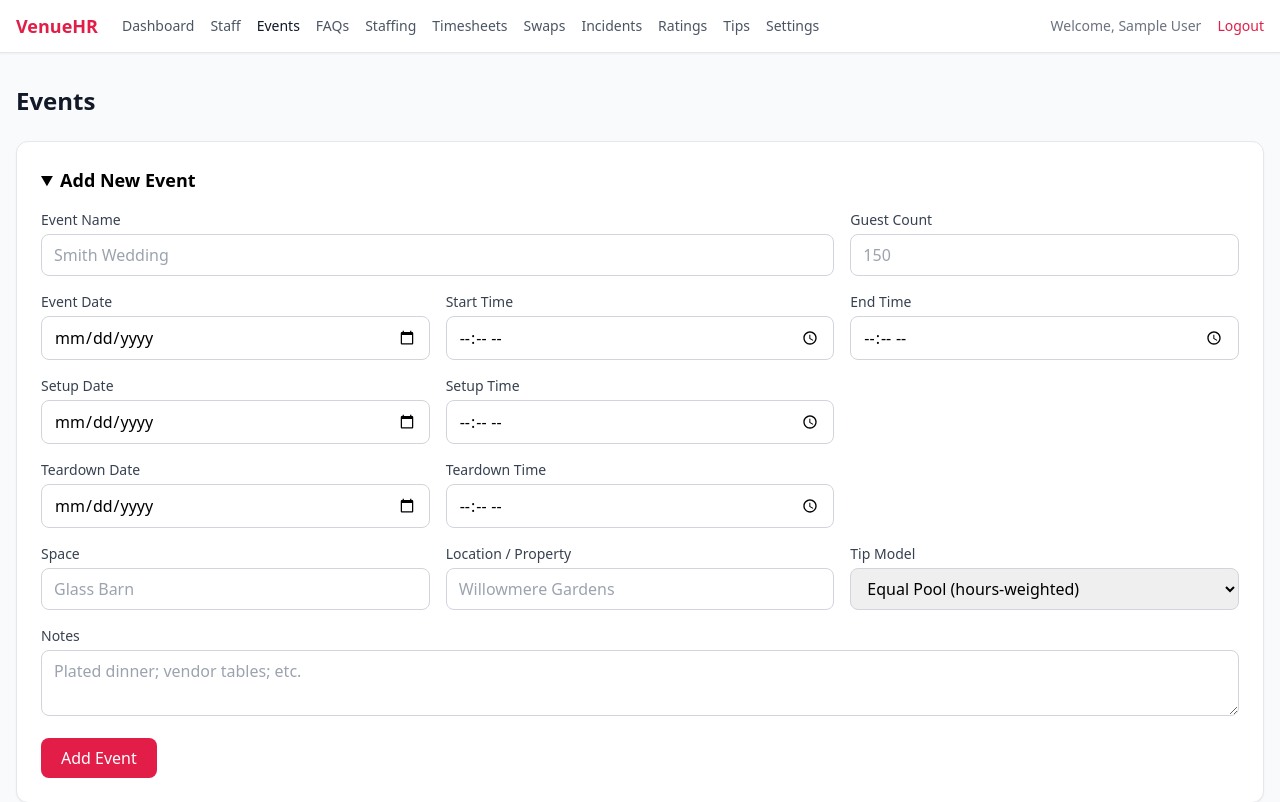
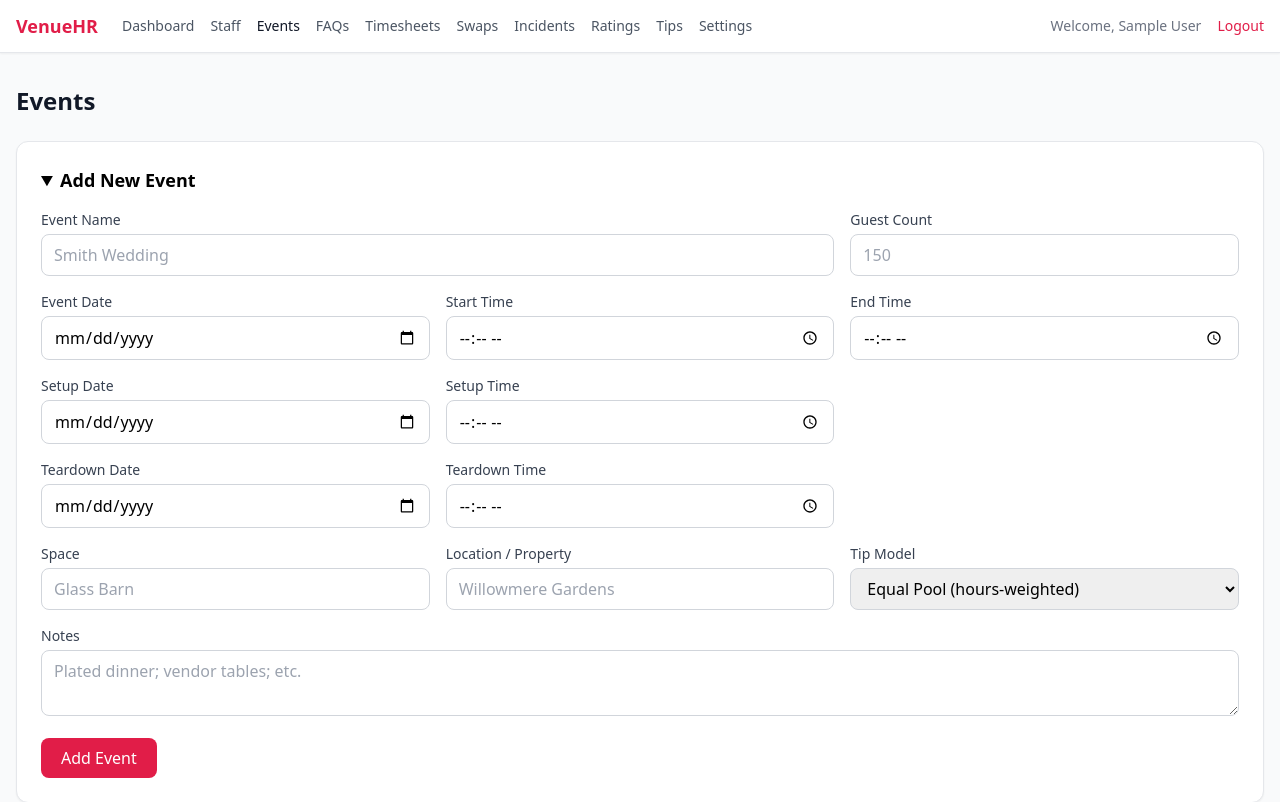
Before and after one commit to wavesurgeai-art/venuehr, a Flask app: page /admin/events in a window 1280 px wide. Shown: the top 802 px of the page. Run offline with Flask 3, Linux system fonts and the light colour scheme; the visitor is signed in with stand-in values (Sample User, id 1); data that the repository does not hold is empty; parts of the project's set-up code (start-up, migrations or seed data) failed here and were passed over; some libraries are stand-ins or nearby versions.

Commit message:
Update base.html

```diff
--- a/templates/base.html
+++ b/templates/base.html
@@ -24,7 +24,6 @@
                     <a href="{{ url_for('staff_list') }}" class="hover:text-gray-900 {% if request.endpoint and 'staff' in request.endpoint %}text-gray-900 font-medium{% endif %}">Staff</a>
                     <a href="{{ url_for('events_list') }}" class="hover:text-gray-900 {% if request.endpoint == 'events_list' %}text-gray-900 font-medium{% endif %}">Events</a>
                     <a href="{{ url_for('admin_faqs') }}" class="hover:text-gray-900 {% if request.endpoint and 'faq' in request.endpoint %}text-gray-900 font-medium{% endif %}">FAQs</a>
-                    <a href="{{ url_for('staffing_matrix') }}" class="hover:text-gray-900 {% if request.endpoint and 'staffing' in request.endpoint %}text-gray-900 font-medium{% endif %}">Staffing</a>
                     <a href="{{ url_for('timesheets') }}" class="hover:text-gray-900 {% if request.endpoint and 'timesheet' in request.endpoint %}text-gray-900 font-medium{% endif %}">Timesheets</a>
                     <a href="{{ url_for('admin_swaps') }}" class="hover:text-gray-900 {% if request.endpoint and 'swaps' in request.endpoint %}text-gray-900 font-medium{% endif %}">Swaps</a>
                     <a href="{{ url_for('admin_incidents') }}" class="hover:text-gray-900 {% if request.endpoint and 'incidents' in request.endpoint %}text-gray-900 font-medium{% endif %}">Incidents</a>
```
